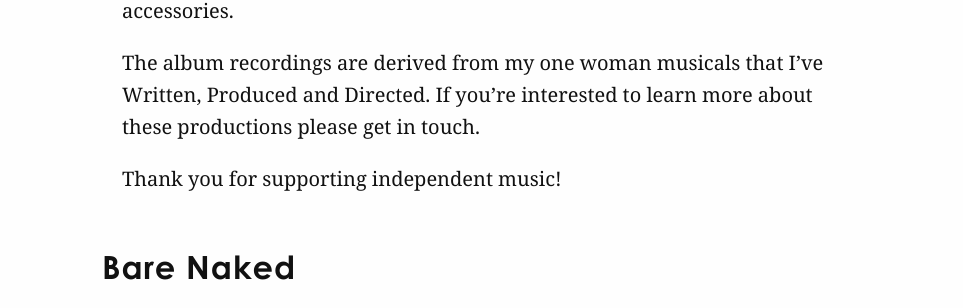
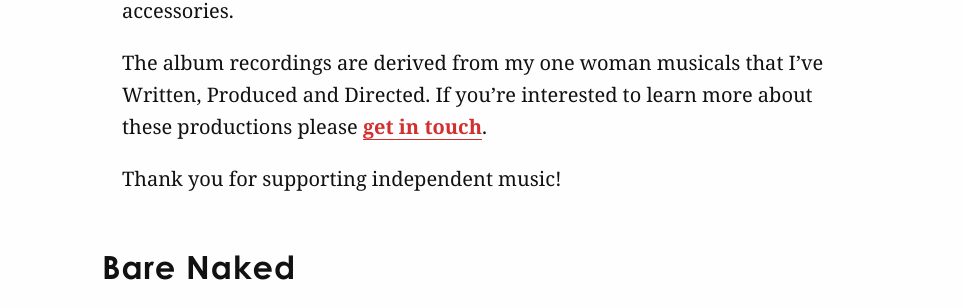
Before and after one commit to cchaiken/ccms, a Jekyll site: the page built from store.md, in a window 1280 px wide and 900 px high, scrolled down 319 px. Shown: the part 211-519 px from the top of the window, without its empty margins (158-1121 px from the left). Built offline with Jekyll 4.4.1, drawn with Linux system fonts in a browser that asks for light colours; some web fonts are replaced; part of the change alters nothing that is shown.

```diff
--- a/store.md
+++ b/store.md
@@ -12,11 +12,9 @@ Welcome to my online store.
 
 Below you’ll find a selection of songs, albums and fun and playful musical accessories.
 
-The album recordings are derived from my one woman musicals that I've Written, Produced and Directed. If you're interested to learn more about these productions please get in touch.
+The album recordings are derived from my one woman musicals that I've Written, Produced and Directed. If you're interested to learn more about these productions please [get in touch]({{ 'contact/' | relative_url }}).
 
 Thank you for supporting independent music!
-
-
 
 <section class="bandcamp">
 
```
